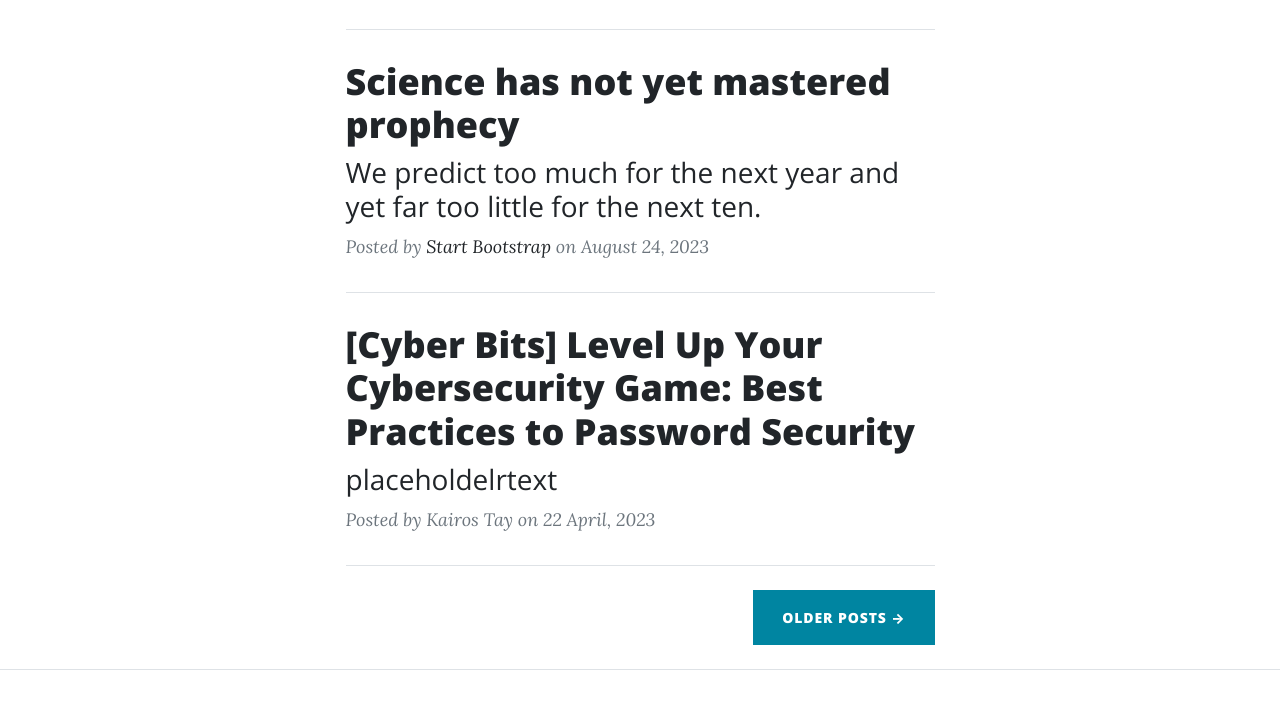
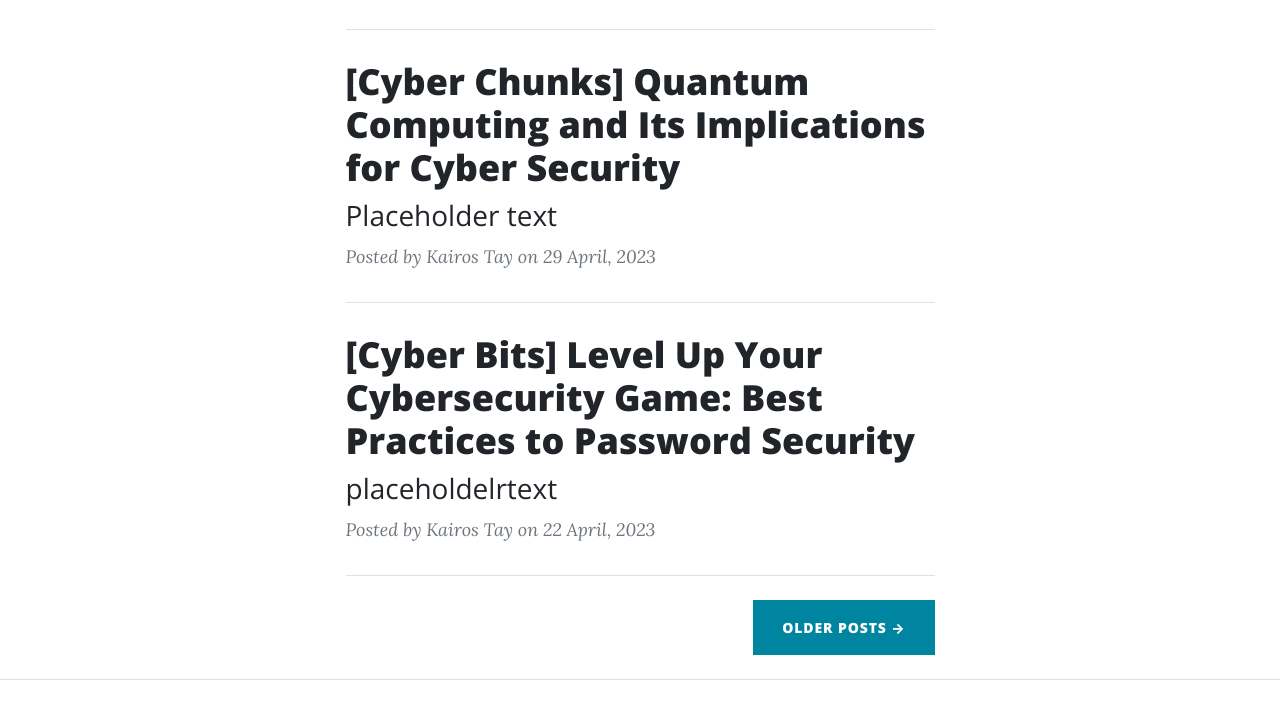
Before and after one commit to Kairos-T/CyberBits, a plain HTML site: page index.html in a window 1280 px wide. Shown: the part 1183-1889 px from the top of the page. Drawn offline with nearby package versions, Linux system fonts and the light colour scheme.

Commit message:
Update index.html

```diff
--- a/index.html
+++ b/index.html
@@ -79,13 +79,13 @@
                     <!-- Post preview-->
                     <div class="post-preview">
                         <a href="post.html">
-                            <h2 class="post-title">Science has not yet mastered prophecy</h2>
-                            <h3 class="post-subtitle">We predict too much for the next year and yet far too little for the next ten.</h3>
+                            <h2 class="post-title">[Cyber Chunks] Quantum Computing and Its Implications for Cyber Security</h2>
+                            <h3 class="post-subtitle">Placeholder text</h3>
                         </a>
                         <p class="post-meta">
-                            Posted by
-                            <a href="#!">Start Bootstrap</a>
-                            on August 24, 2023
+                            Posted by Kairos Tay
+
+                            on 29 April, 2023
                         </p>
                     </div>
                     <!-- Divider-->
```
